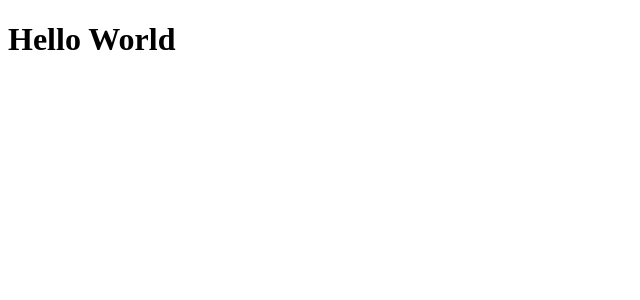
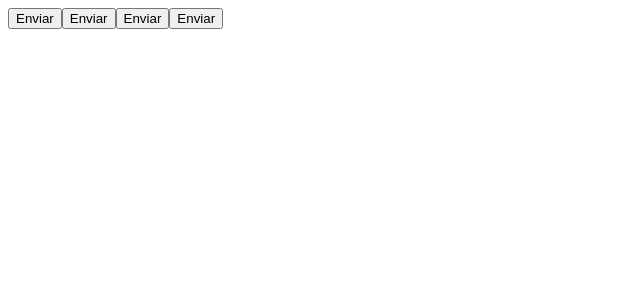
Before and after one commit to RomuloHFG/Rocketseat-ReactJS, a React (Vite) app in the folder Aula 2/01 - Ignite-timer/: page / in a window 1280 px wide. Shown: the top 300 px of the page, without its empty margins (0-640 px from the left). Built offline with nearby package versions, Linux system fonts and the light colour scheme.

Commit message:
ReactJs - Rocketseat

```diff
--- a/Aula 2/01 - Ignite-timer/src/App.tsx
+++ b/Aula 2/01 - Ignite-timer/src/App.tsx
@@ -1,9 +1,13 @@
+import Button from "./components/Button";
 
 export default function App() {
 
   return (
     <>
-      <h1>Hello World</h1>
+      <Button color="primary"/>
+      <Button color="secondary"/>
+      <Button color="success"/>
+      <Button color="danger"/>
     </>
   )
 }
--- /dev/null
+++ b/Aula 2/01 - Ignite-timer/src/components/Button.tsx
@@ -0,0 +1,7 @@
+interface ButtonProps{
+    color?: "primary" | "secondary" | "danger" | "success";
+}
+
+export default function Button(props: ButtonProps){
+    return <button>Enviar</button>
+}
```
